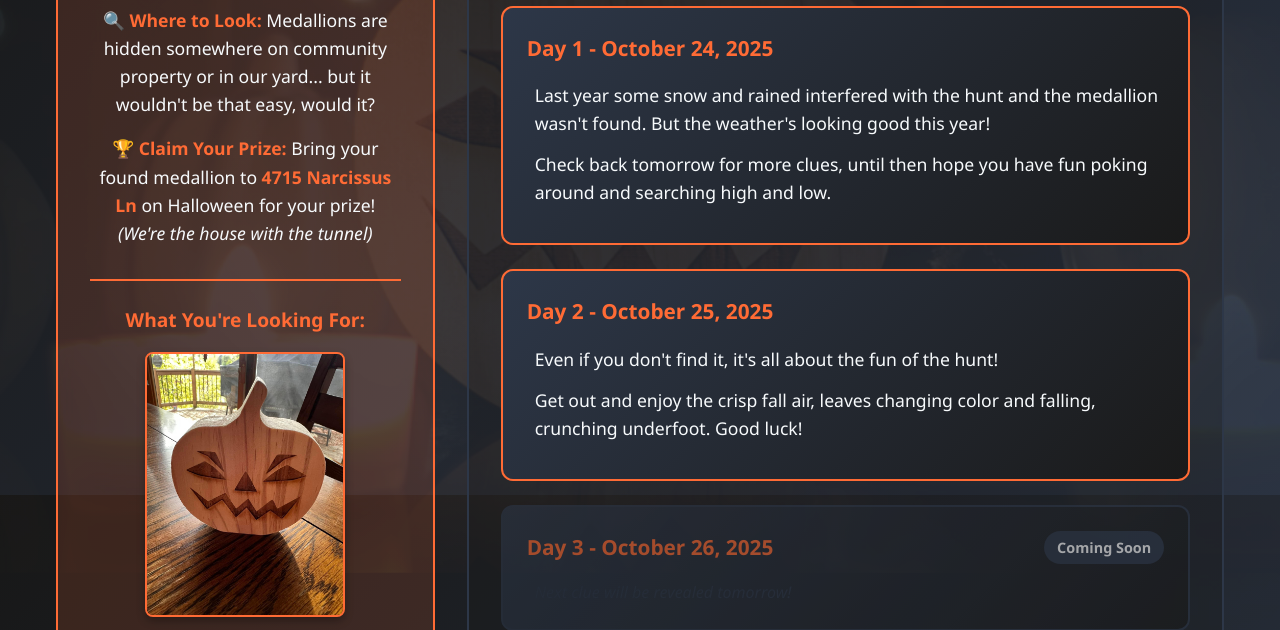
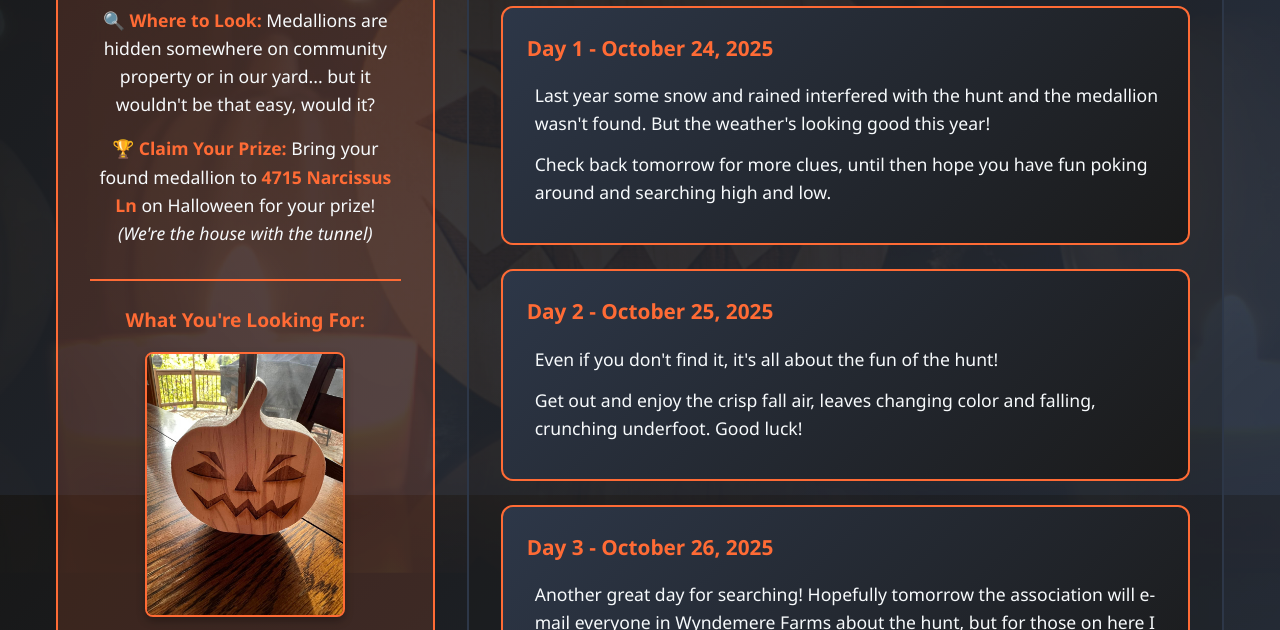
Before and after one commit to bignickolson/wyndemerehalloween, a plain HTML site: page index.html in a window 1280 px wide. Shown: the part 305-935 px from the top of the page. Drawn offline with Linux system fonts and the light colour scheme; a web font is replaced by a local one.

Commit message:
Change Day 3 clue card from upcoming to available
Updated Day 3 clue card to reflect current status and content.

```diff
--- a/index.html
+++ b/index.html
@@ -60,13 +60,14 @@
 
 
                 <!-- Day 3 Clue - Coming Soon (uncomment when ready) -->
-                <div class="clue-card upcoming">
+                <div class="clue-card available">
                     <div class="clue-header">
                         <h3>Day 3 - October 26, 2025</h3>
-                        <span class="clue-status upcoming">Coming Soon</span>
                     </div>
                     <div class="clue-content">
-                        <p class="upcoming-text">Next clue will be revealed tomorrow!</p>
+                        <p class="clue-text">Another great day for searching! Hopefully tomorrow the association will e-mail everyone in Wyndemere Farms about the hunt, but for those on here
+                        I guess the early bird gets the worm!</p>
+                        <p class="clue-text">So you better fly off your perch and keep looking</p>
                     </div>
                 </div>
 
```
